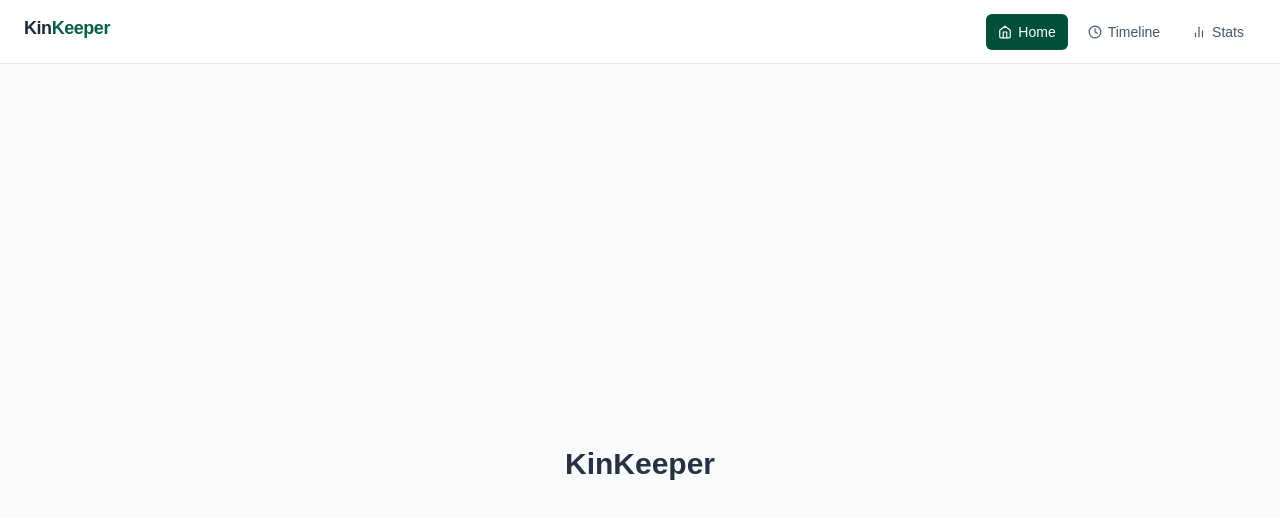
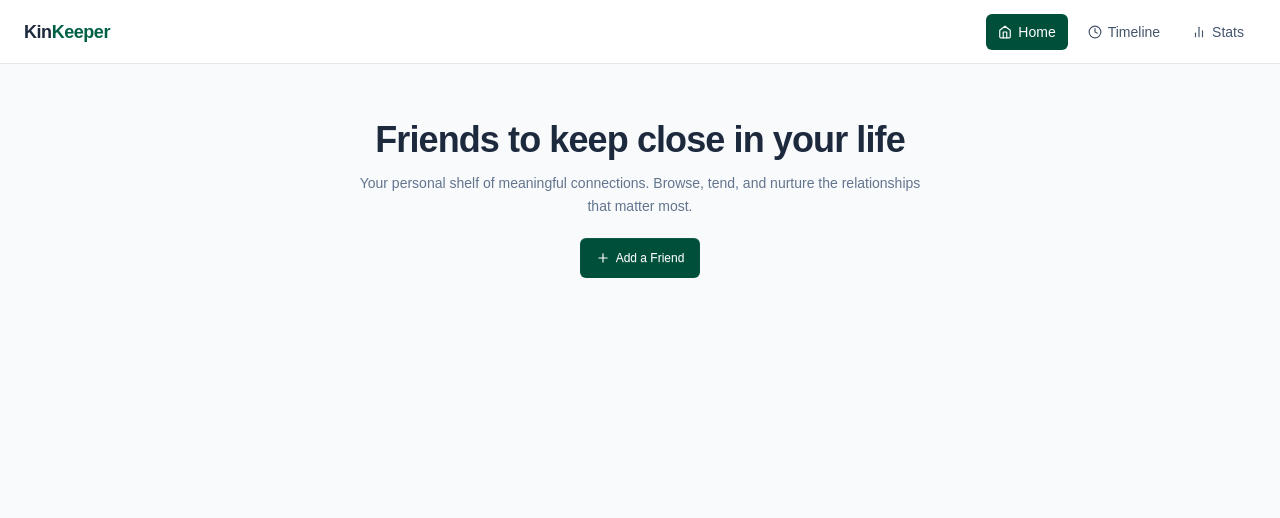
Before and after one commit to Oishee12/KinKeeper, a Next.js app: page / in a window 1280 px wide. Shown: the top 518 px of the page. Built offline with nearby package versions, Linux system fonts and the light colour scheme.

Commit message:
build home hero section

```diff
--- a/src/app/page.js
+++ b/src/app/page.js
@@ -1,11 +1,12 @@
+import Hero from '@/components/Hero'
 import React from 'react'
 
 const Homepage = () => {
   return (
-    <div>
-      <main className="min-h-screen flex items-center justify-center">
-      <h1 className="text-3xl font-bold">KinKeeper</h1>
-    </main>
+    <div className='min-h-screen bg-slate-50'>
+<Hero>
+
+</Hero>
     </div>
   )
 }
--- /dev/null
+++ b/src/components/Hero.jsx
@@ -0,0 +1,24 @@
+import Link from "next/link";
+import { FiPlus } from "react-icons/fi";
+
+const Hero = () => {
+  return (
+    <section className="bg-slate-50 px-4 py-10 lg:py-14">
+        <div className="mx-auto max-w-3xl text-center">
+            <h1 className="text-3xl font-bold tracking-tight text-slate-800 sm:text-4xl">
+          Friends to keep close in your life
+        </h1>
+
+<p className="mx-auto mt-3 max-w-xl text-xs leading-relaxed text-slate-500 sm:text-sm">
+          Your personal shelf of meaningful connections. Browse, tend, and nurture the relationships that matter most.
+        </p>
+
+<Link href="#friends"  className="btn mt-5 min-h-0 h-10 rounded-md border-0 bg-emerald-900 px-4 text-xs font-medium text-white hover:bg-emerald-800"> <FiPlus size={14}></FiPlus> Add a Friend
+</Link>
+        </div>
+
+    </section>
+  );
+}
+
+export default Hero
--- a/src/components/Navbar.jsx
+++ b/src/components/Navbar.jsx
@@ -24,22 +24,22 @@ const navItems = [
 const Navbar = () => {
     const pathName = usePathname();
     return (
-    <div className="navbar min-h-16 border-b border-gray-200 bg-white px-4 sm:px-6">
-        <div className="container mx-auto flex justify-between">
+        <div className="navbar min-h-16 border-b border-gray-200 bg-white px-4 lg:px-6">
+            <div className="container mx-auto flex justify-between items-center gap-4">
                 {/* logo */}
                 <Link href="/"
                     className="text-lg font-bold tracking-tight text-slate-800">
                     Kin<span className="text-emerald-800">Keeper</span>
                 </Link>
                 {/* Navigation */}
- <div className="flex items-center gap-1 sm:gap-2">
+                <div className="flex items-center gap-1 lg:gap-2">
                     {
                         navItems.map((item) => {
                             const Icon = item.icon;
                             const isActive = pathName === item.href;
 
-        return(
-            <Link key={item.name} href={item.href} className={`flex items-center gap-1.5 rounded-md px-2 sm:px-3 py-2 text-sm text-slate-600transition hover:bg-emerald-50 hover:text-emerald-800 ${isActive ? "bg-emerald-900 text-white hover:bg-emerald-900 hover:text-white" : "text-slate-600 hover:bg-emerald-50 hover:text-emerald-800"}`}>
+                            return (
+                                <Link key={item.name} href={item.href} className={`flex items-center gap-1.5 rounded-md px-2 lg:px-3 py-2 text-sm text-slate-600transition hover:bg-emerald-50 hover:text-emerald-800 ${isActive ? "bg-emerald-900 text-white hover:bg-emerald-900 hover:text-white" : "text-slate-600 hover:bg-emerald-50 hover:text-emerald-800"}`}>
                                     <Icon size={14}></Icon>
                                     <span>{item.name}</span>
                                 </Link>
```
Lines whose indentation alone changed are shown as unchanged.
